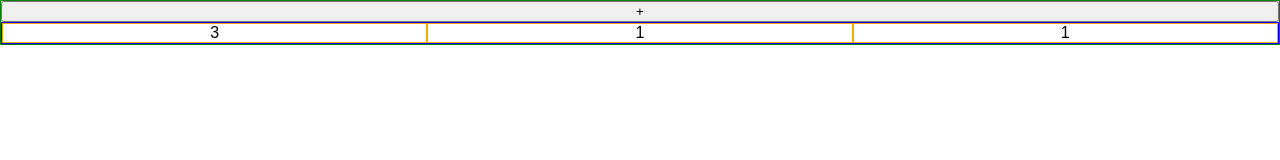
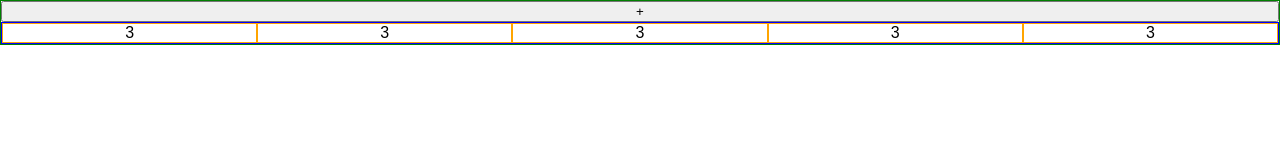
Before and after one commit to radishmouse/react-counters, a React (Create React App) app: page / in a window 1280 px wide. Shown: the top 160 px of the page. Built offline with nearby package versions, Linux system fonts and the light colour scheme.

Commit message:
creates separate Counter component

```diff
--- a/src/App.js
+++ b/src/App.js
@@ -1,16 +1,22 @@
 import React from 'react';
+import Jeff from './Counter';
 
+// App is a React Component
 const App = () => {
   /*
   React.createElement('h1', null, 'Hello');
   */
   return (
-    <div className="container">
+    <div className='container'>
       <button>+</button>
-      <div className="counter-box">
-        <div className="counter">3</div>
-        <div className="counter">1</div>
-        <div className="counter">1</div>
+      <div className='counter-box'>
+
+        <Jeff />
+        <Jeff />
+        <Jeff />
+        <Jeff />
+        <Jeff />
+
       </div>
     </div>
   );
--- /dev/null
+++ b/src/Counter.js
@@ -0,0 +1,12 @@
+import React from 'react';
+
+// Counter is a React Component
+const Counter = () => {
+  return (
+    <div className='counter'>
+      3
+    </div>
+  );
+};
+
+export default Counter;
```
